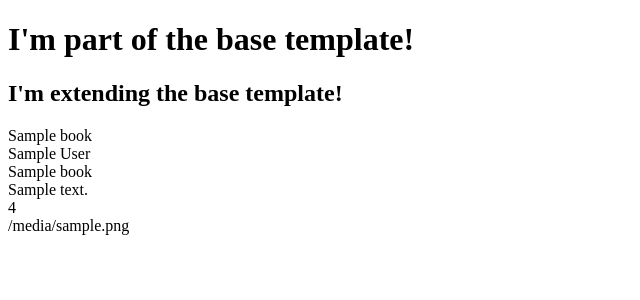
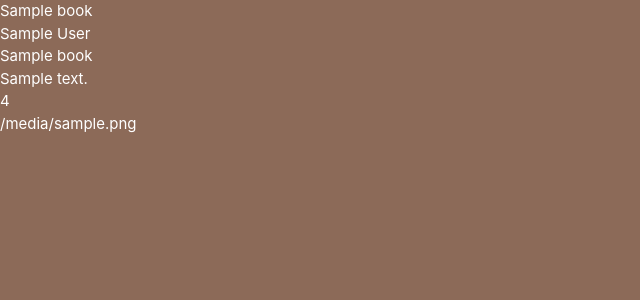
Before and after one commit to DanteHealy/reader-to-leader, a Flask app: page / in a window 1280 px wide. Shown: the top 300 px of the page, without its empty margins (0-640 px from the left). Run offline with Flask 2, Linux system fonts and the light colour scheme; a database or web service that is not in the repository returns one stand-in record (values such as "Sample title"); some libraries are stand-ins or nearby versions.

Commit message:
Add Materialize and static files

```diff
--- /dev/null
+++ b/static/css/style.css
@@ -0,0 +1,4 @@
+body {
+    background-color: #8c6a58;
+    color: white;
+}
--- a/templates/base.html
+++ b/templates/base.html
@@ -3,13 +3,24 @@
 <head>
     <meta charset="UTF-8">
     <meta name="viewport" content="width=device-width, initial-scale=1.0">
+    <link rel="stylesheet" href="https://cdnjs.cloudflare.com/ajax/libs/font-awesome/5.15.3/css/all.min.css"
+        integrity="sha512-iBBXm8fW90+nuLcSKlbmrPcLa0OT92xO1BIsZ+ywDWZCvqsWgccV3gFoRBv0z+8dLJgyAHIhR35VZc2oM/gI1w==" crossorigin="anonymous" type="text/css">
+    <link rel="stylesheet" href="https://cdnjs.cloudflare.com/ajax/libs/materialize/1.0.0/css/materialize.min.css" type="text/css">
+    <link rel="stylesheet" href="{{ url_for('static', filename='css/style.css') }}" type="text/css">
+    {% block styles %}
+    {% endblock %}
     <title>Reader to Leader</title>
 </head>
 <body>
 
-    <h1>I'm part of the base template!</h1>
     {% block content %}
     {% endblock %}
 
+    <script src="https://code.jquery.com/jquery-3.6.0.min.js"
+        integrity="sha256-/xUj+3OJU5yExlq6GSYGSHk7tPXikynS7ogEvDej/m4=" crossorigin="anonymous"></script>
+    <script src="https://cdnjs.cloudflare.com/ajax/libs/materialize/1.0.0/js/materialize.min.js"></script>
+    <script src="{{ url_for('static', filename='js/script.js') }}"></script>
+    {% block scripts %}
+    {% endblock %}
 </body>
 </html>
--- a/templates/books.html
+++ b/templates/books.html
@@ -1,7 +1,6 @@
 {% extends "base.html" %}
 {% block content %}
 
-    <h2>I'm extending the base template!</h2>
 
     {% for book in books %}
         {{ book.book_title }}<br>
```
Also changed, not shown: static/js/script.js (added).
